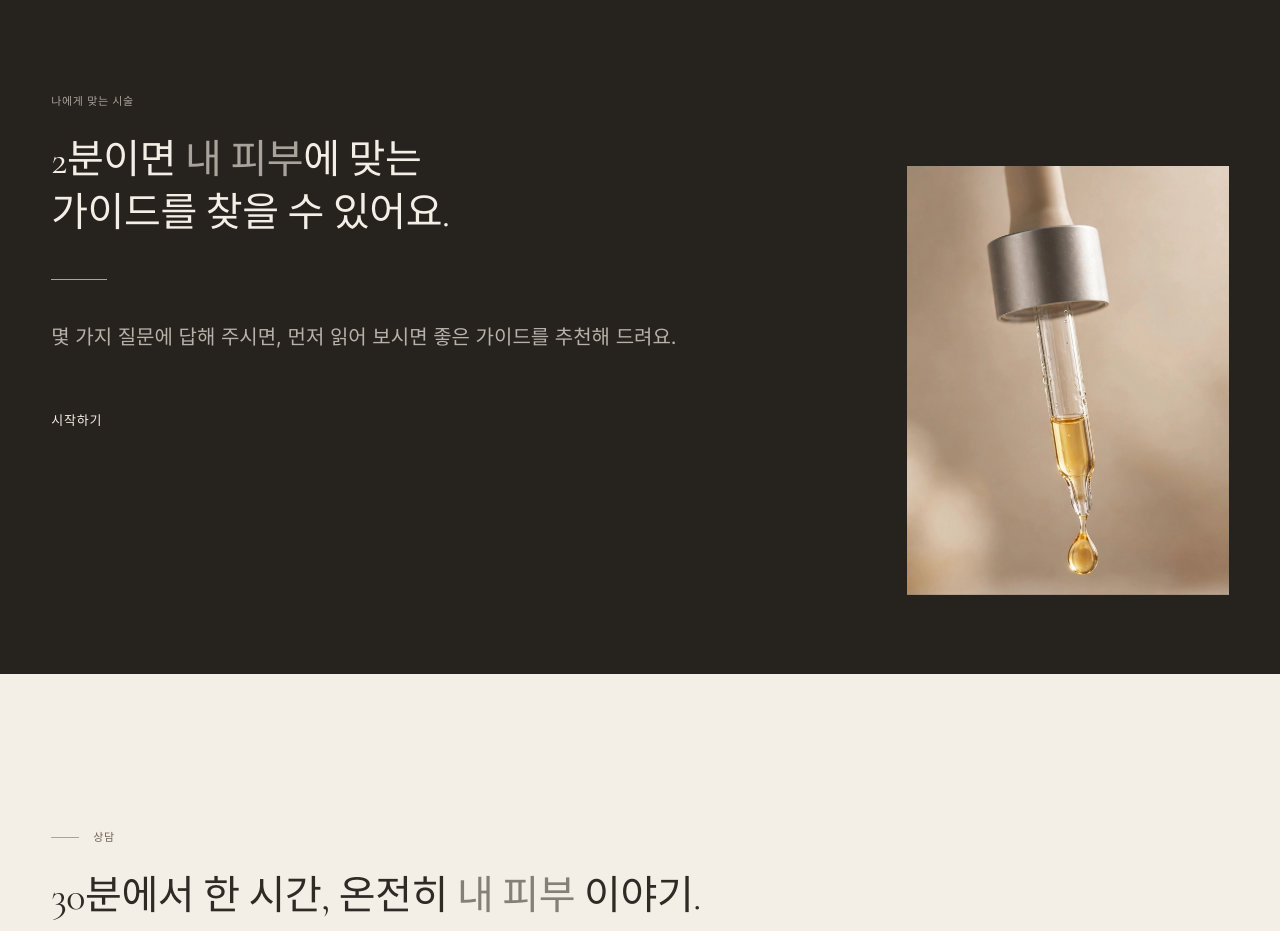
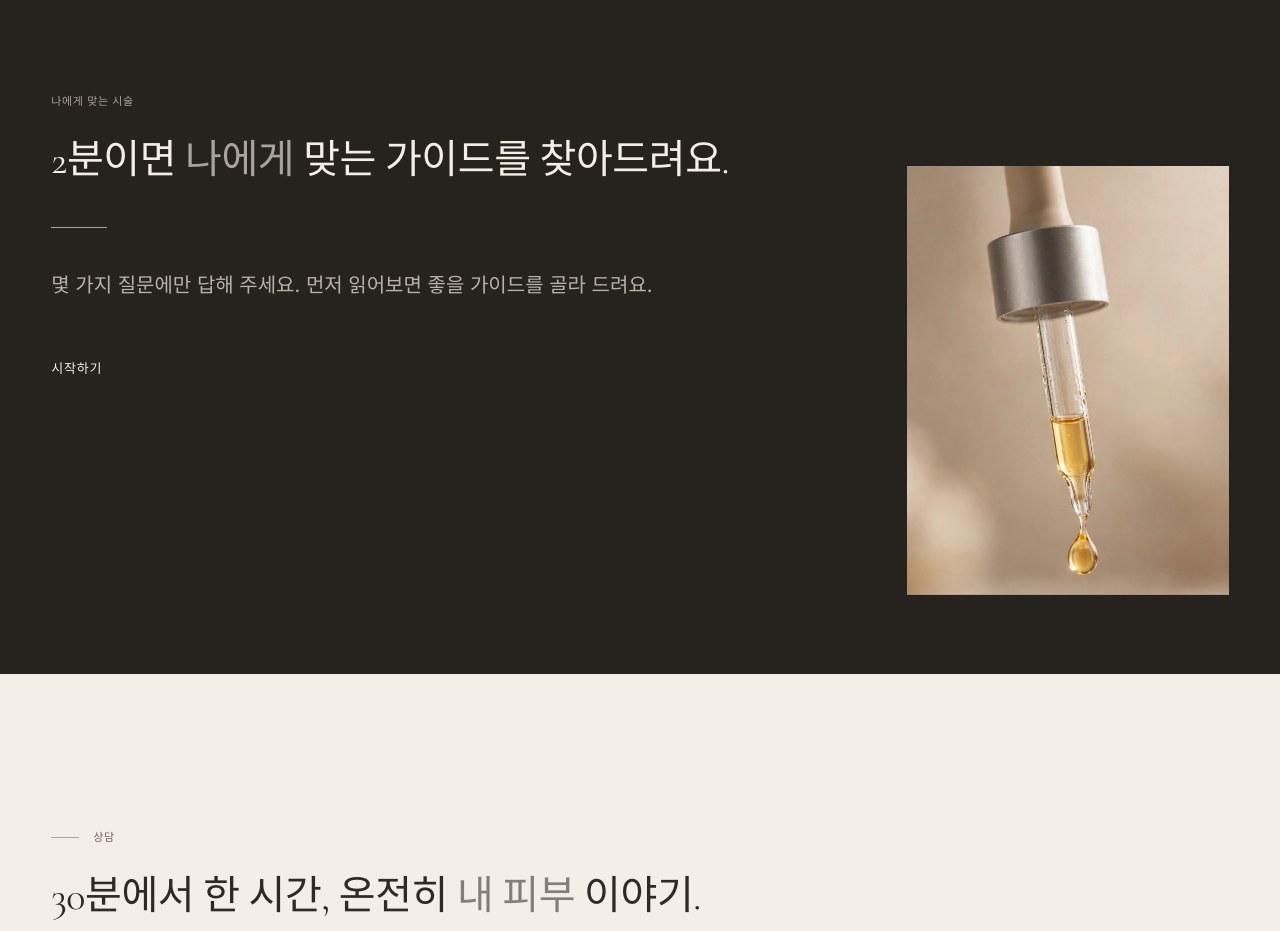
Before and after one commit to kyungleekim92-cmd/jenny-kim-beauty, a Next.js app: page /ko in a window 1280 px wide. Shown: the part 4880-5811 px from the top of the page. Built offline with nearby package versions, Linux system fonts and the light colour scheme.

Commit message:
ko copy: Quiz intro → natural phrasing

```diff
--- a/components/Quiz.tsx
+++ b/components/Quiz.tsx
@@ -71,10 +71,10 @@ const copy = {
     },
     introTitle: (
       <>
-        2분이면 <em>내 피부</em>에 맞는 가이드를 찾을 수 있어요.
+        2분이면 <em>나에게</em> 맞는 가이드를 찾아드려요.
       </>
     ),
-    introLede: "몇 가지 질문에 답해 주시면, 먼저 읽어 보시면 좋은 가이드를 추천해 드려요.",
+    introLede: "몇 가지 질문에만 답해 주세요. 먼저 읽어보면 좋을 가이드를 골라 드려요.",
     begin: "시작하기",
     q1Eyebrow: "나에게 맞는 시술 · 질문 1/2",
     q1: "요즘 가장 신경 쓰이는 피부 고민은 뭐예요?",
```
